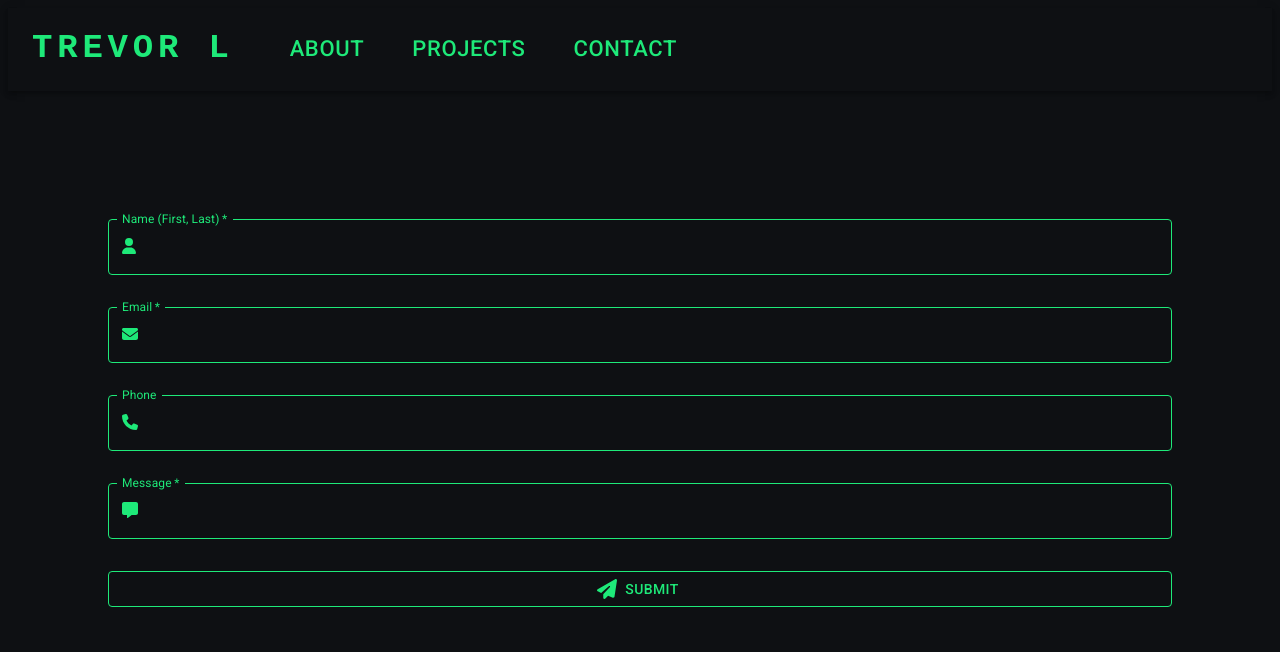
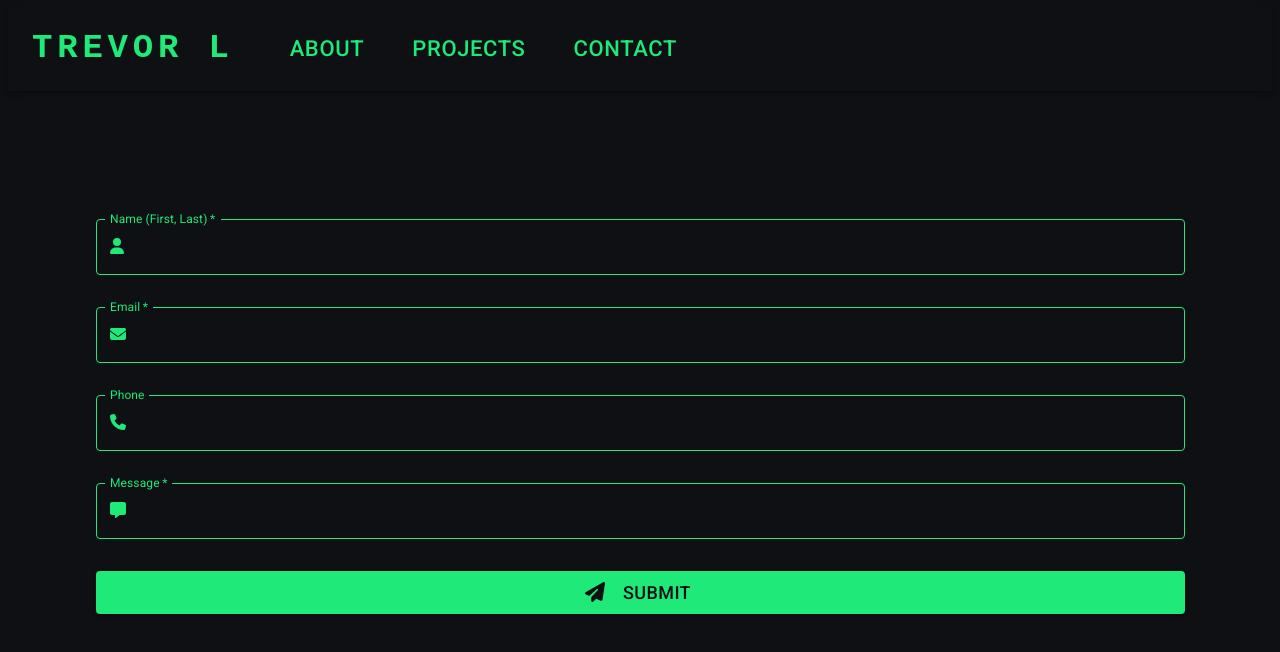
Before and after one commit to trevor-lowder/portfolio, a React (Create React App) app in the folder portfolio/: page /contact in a window 1280 px wide. Shown: the top 652 px of the page. Built offline with nearby package versions, Linux system fonts and the light colour scheme.

Commit message:
add email send, touched errors, button styling

```diff
--- a/portfolio/src/components/Contact/ContactForm.jsx
+++ b/portfolio/src/components/Contact/ContactForm.jsx
@@ -28,9 +28,11 @@ const ContactForm = () => {
     message: "",
   });
   const [errors, setErrors] = useState({});
+  const [touched, setTouched] = useState(false);
   const handleChange = (event) => {
     const { name, value } = event.target;
     setFormState((prevState) => ({ ...prevState, [name]: value }));
+    setTouched((prevState) => ({ ...prevState, [name]: true }));
   };
   const [isSubmitting, setSubmitting] = useState(false);
   const handleSubmit = (event) => {
@@ -39,8 +41,28 @@ const ContactForm = () => {
     validationSchema
       .validate(formState, { abortEarly: false })
       .then(() => {
-        console.log(formState);
-        // TODO: handle form submission})
+        fetch("https://formspree.io/f/xayzlnkv", {
+          method: "POST",
+          headers: {
+            "Content-Type": "application/json",
+          },
+          body: JSON.stringify(formState),
+        })
+          .then(() => {
+            alert(
+              "Thanks for your message! I will respond as soon as possible"
+            );
+            setFormState({
+              name: "",
+              email: "",
+              phone: "",
+              message: "",
+            });
+          })
+          .catch((error) => {
+            alert("There was an issue sending your message. Please try again");
+            console.log(error);
+          });
       })
       .catch((validationErrors) => {
         const errors = {};
@@ -62,7 +84,7 @@ const ContactForm = () => {
           startAdornment={faUser}
           value={formState.name}
           onChange={handleChange}
-          error={errors.name}
+          error={touched.name && errors.name}
           helperText="Enter your name"
         />
         <CustomFormInput
@@ -74,7 +96,7 @@ const ContactForm = () => {
           startAdornment={faEnvelope}
           value={formState.email}
           onChange={handleChange}
-          error={errors.email}
+          error={touched.email && errors.email}
         />
         <CustomFormInput
           label="Phone"
@@ -85,7 +107,7 @@ const ContactForm = () => {
           startAdornment={faPhone}
           value={formState.phone}
           onChange={handleChange}
-          error={errors.phone}
+          error={touched.phone && errors.phone}
         />
         <CustomFormInput
           label="Message"
@@ -97,23 +119,23 @@ const ContactForm = () => {
           startAdornment={faMessage}
           value={formState.message}
           onChange={handleChange}
-          error={errors.message}
+          error={touched.message && errors.message}
         />
         <Button
           type="submit"
-          variant="outlined"
+          variant="contained"
           disabled={isSubmitting}
           fullWidth
           startIcon={
-            <FontAwesomeIcon icon={faPaperPlane} color="rgb(30,233,121)" />
+            <FontAwesomeIcon icon={faPaperPlane} color="#0e1013" />
           }
           sx={{
             mt: 2,
-            color: "rgb(30,233,121)",
-            borderColor: "rgb(30,233,121)",
+            color: "#0e1013",
+            backgroundColor:"rgb(30,233,121)"
           }}
         >
-          SUBMIT
+          <div style={{marginLeft: 10, fontSize:'18px'}}>SUBMIT</div>
         </Button>
       </form>
     </>
```
